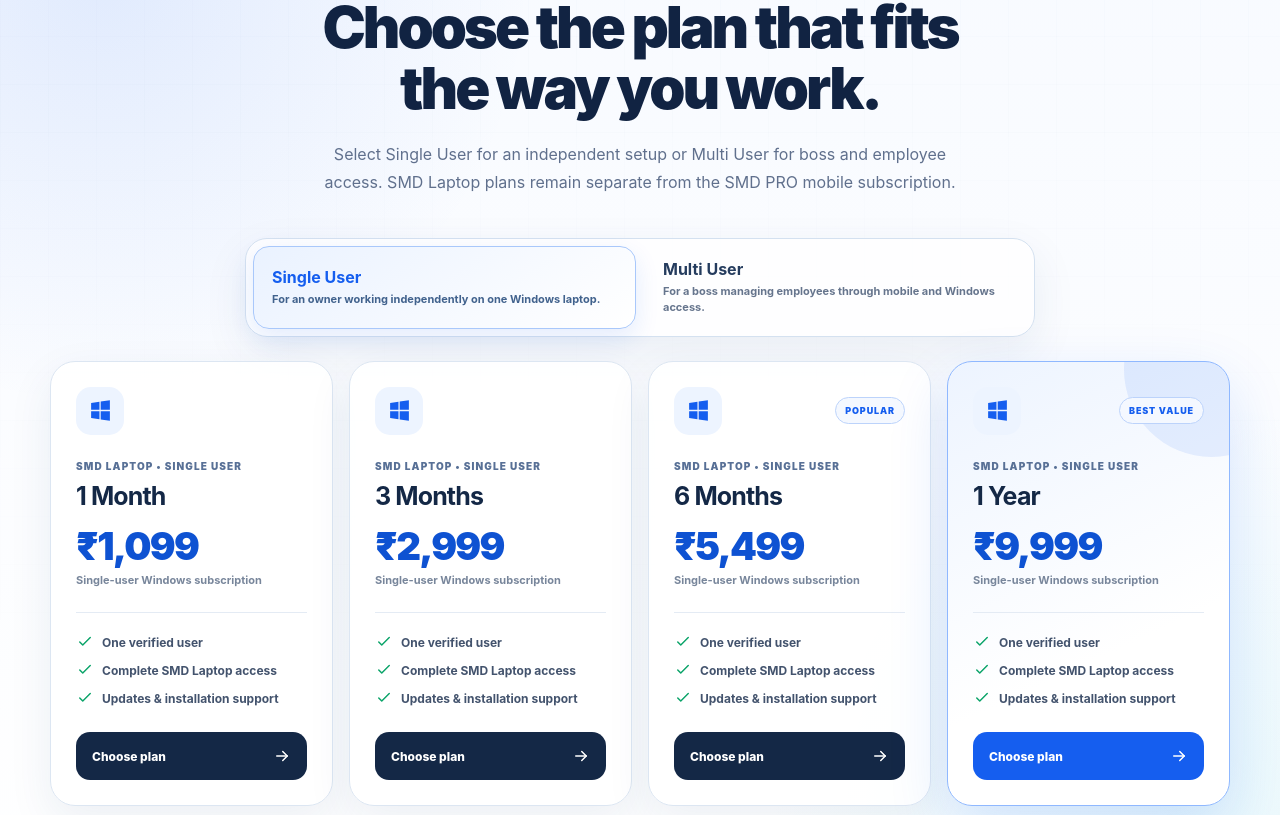
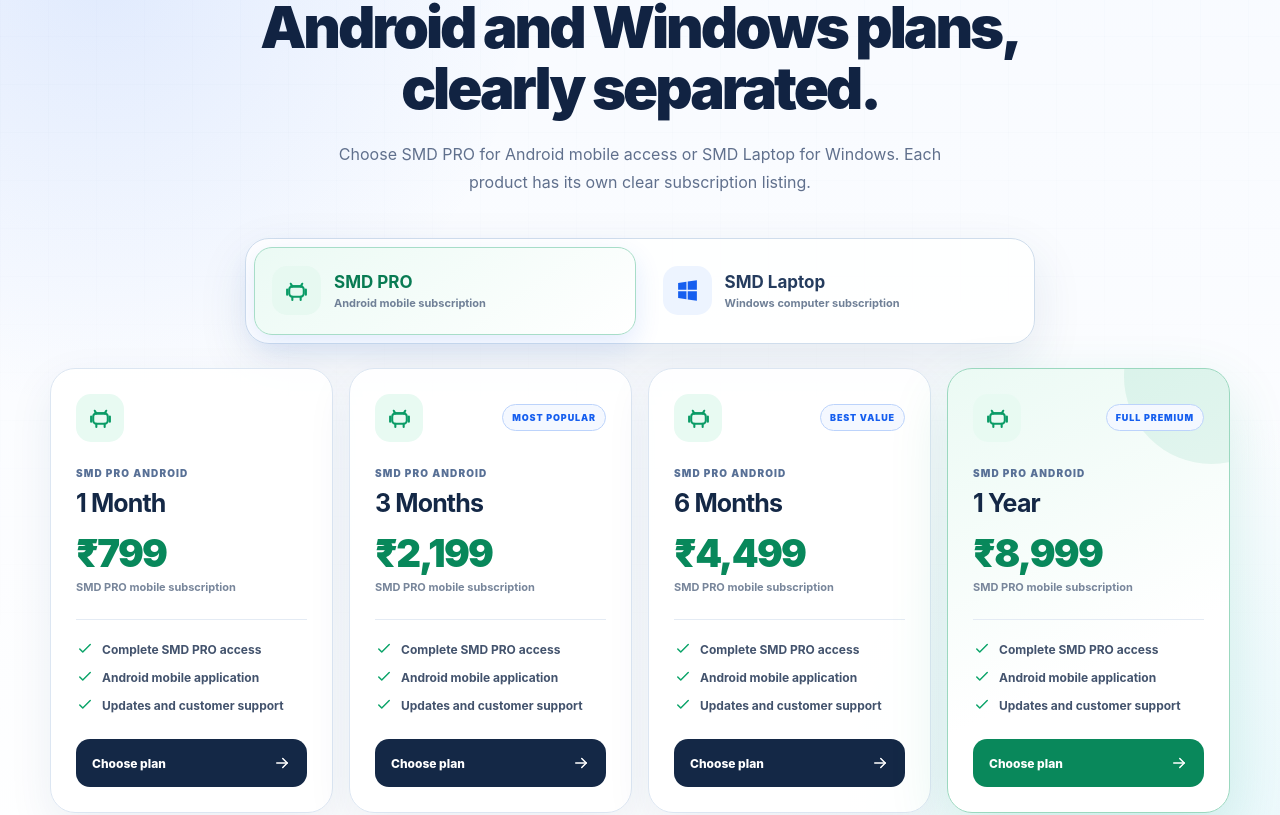
Before and after one commit to golokumar5-collab/smd-website, a React (Vite) app: page / in a window 1280 px wide. Shown: the part 1999-2814 px from the top of the page. Built offline with nearby package versions, Linux system fonts and the light colour scheme.

Commit message:
Add SMD PRO Android pricing plans

```diff
--- a/src/App.tsx
+++ b/src/App.tsx
@@ -57,6 +57,7 @@
 ];
 
 type LaptopPlanType = 'single' | 'multi';
+type PricingProduct = 'android' | 'laptop';
 
 type LaptopPlan = {
   duration: string;
@@ -78,6 +79,20 @@
     { duration: '6 Months', price: '₹6,699', badge: 'POPULAR' },
     { duration: '1 Year', price: '₹11,999', badge: 'BEST VALUE', featured: true },
   ],
+};
+
+const androidPlans: LaptopPlan[] = [
+  { duration: '1 Month', price: '₹799' },
+  { duration: '3 Months', price: '₹2,199', badge: 'MOST POPULAR' },
+  { duration: '6 Months', price: '₹4,499', badge: 'BEST VALUE' },
+  { duration: '1 Year', price: '₹8,999', badge: 'FULL PREMIUM', featured: true },
+];
+
+const androidPlanDetails = {
+  label: 'SMD PRO Android',
+  description: 'Premium mobile access for individual SMD PRO users.',
+  note: 'SMD PRO mobile subscription',
+  features: ['Complete SMD PRO access', 'Android mobile application', 'Updates and customer support'],
 };
 
 const laptopPlanDetails: Record<LaptopPlanType, {
@@ -139,6 +154,7 @@
 function App() {
   const [menuOpen, setMenuOpen] = useState(false);
   const [laptopView, setLaptopView] = useState<LaptopPreviewView>('jantri');
+  const [pricingProduct, setPricingProduct] = useState<PricingProduct>('android');
   const [pricingMode, setPricingMode] = useState<LaptopPlanType>('single');
 
   useEffect(() => {
@@ -150,6 +166,17 @@
   }, []);
 
   const closeMenu = () => setMenuOpen(false);
+  const showingAndroidPlans = pricingProduct === 'android';
+  const activePlans = showingAndroidPlans ? androidPlans : laptopPlans[pricingMode];
+  const activePlanLabel = showingAndroidPlans
+    ? androidPlanDetails.label
+    : `SMD Laptop ${laptopPlanDetails[pricingMode].label}`;
+  const activePlanNote = showingAndroidPlans
+    ? androidPlanDetails.note
+    : laptopPlanDetails[pricingMode].note;
+  const activePlanFeatures = showingAndroidPlans
+    ? androidPlanDetails.features
+    : laptopPlanDetails[pricingMode].features;
 
   return (
     <div className="site-shell">
@@ -284,14 +311,40 @@
         <section className="section laptop-pricing-section" id="laptop-pricing">
           <div className="container">
             <div className="section-heading centered-heading laptop-pricing-heading">
-              <p className="kicker">SMD Laptop subscriptions</p>
-              <h2>Choose the plan that fits<br />the way you work.</h2>
+              <p className="kicker">SMD subscriptions</p>
+              <h2>Android and Windows plans,<br />clearly separated.</h2>
               <p>
-                Select Single User for an independent setup or Multi User for boss and employee access.
-                SMD Laptop plans remain separate from the SMD PRO mobile subscription.
+                Choose SMD PRO for Android mobile access or SMD Laptop for Windows.
+                Each product has its own clear subscription listing.
               </p>
             </div>
 
+            <div className="pricing-product-switch" aria-label="Choose SMD subscription product">
+              <button
+                type="button"
+                className={pricingProduct === 'android' ? 'active android' : ''}
+                aria-pressed={pricingProduct === 'android'}
+                onClick={() => setPricingProduct('android')}
+              >
+                <span className="pricing-switch-icon"><AndroidMark /></span>
+                <span className="pricing-switch-copy">
+                  <strong>SMD PRO</strong><small>Android mobile subscription</small>
+                </span>
+              </button>
+              <button
+                type="button"
+                className={pricingProduct === 'laptop' ? 'active laptop' : ''}
+                aria-pressed={pricingProduct === 'laptop'}
+                onClick={() => setPricingProduct('laptop')}
+              >
+                <span className="pricing-switch-icon"><WindowsMark /></span>
+                <span className="pricing-switch-copy">
+                  <strong>SMD Laptop</strong><small>Windows computer subscription</small>
+                </span>
+              </button>
+            </div>
+
+            {!showingAndroidPlans && (
               <div className="laptop-pricing-switch" aria-label="Choose SMD Laptop user type">
                 {(['single', 'multi'] as LaptopPlanType[]).map((type) => (
                   <button
@@ -306,26 +359,32 @@
                   </button>
                 ))}
               </div>
+            )}
 
-            <div className="laptop-plan-grid" key={pricingMode}>
-              {laptopPlans[pricingMode].map((plan) => (
-                <article className={plan.featured ? 'laptop-plan-card featured' : 'laptop-plan-card'} key={plan.duration}>
+            <div className="laptop-plan-grid" key={`${pricingProduct}-${pricingMode}`}>
+              {activePlans.map((plan) => (
+                <article
+                  className={`laptop-plan-card${plan.featured ? ' featured' : ''}${showingAndroidPlans ? ' android-plan' : ''}`}
+                  key={plan.duration}
+                >
                   <div className="laptop-plan-topline">
-                    <span className="laptop-plan-icon"><WindowsMark /></span>
+                    <span className="laptop-plan-icon">
+                      {showingAndroidPlans ? <AndroidMark /> : <WindowsMark />}
+                    </span>
                     {plan.badge && <span className="laptop-plan-badge">{plan.badge}</span>}
                   </div>
-                  <p className="laptop-plan-product">SMD LAPTOP • {laptopPlanDetails[pricingMode].label.toUpperCase()}</p>
+                  <p className="laptop-plan-product">{activePlanLabel.toUpperCase()}</p>
                   <h3>{plan.duration}</h3>
                   <div className="laptop-plan-price">{plan.price}</div>
-                  <p className="laptop-plan-note">{laptopPlanDetails[pricingMode].note}</p>
+                  <p className="laptop-plan-note">{activePlanNote}</p>
                   <ul>
-                    {laptopPlanDetails[pricingMode].features.map((feature) => (
+                    {activePlanFeatures.map((feature) => (
                       <li key={feature}><CheckIcon /> {feature}</li>
                     ))}
                   </ul>
                   <a
                     className="laptop-plan-action"
-                    href={`https://wa.me/918448665366?text=${encodeURIComponent(`Hello SMD Support, I want the SMD Laptop ${laptopPlanDetails[pricingMode].label} ${plan.duration} plan for ${plan.price}.`)}`}
+                    href={`https://wa.me/918448665366?text=${encodeURIComponent(`Hello SMD Support, I want the ${activePlanLabel} ${plan.duration} plan for ${plan.price}.`)}`}
                     target="_blank"
                     rel="noreferrer"
                   >
@@ -336,7 +395,7 @@
             </div>
 
             <p className="laptop-pricing-footnote">
-              Select your user type before choosing a plan. All prices apply only to SMD Laptop for Windows.
+              Android and Windows subscriptions are separate. Select the correct product before choosing your plan.
             </p>
           </div>
         </section>
--- a/src/index.css
+++ b/src/index.css
@@ -401,9 +401,59 @@
 }
 .laptop-pricing-section .container { position: relative; }
 .laptop-pricing-heading > p:last-child { max-width: 710px; }
-.laptop-pricing-switch {
+.pricing-product-switch {
   max-width: 790px;
   margin: 42px auto 0;
+  display: grid;
+  grid-template-columns: repeat(2, minmax(0, 1fr));
+  gap: 9px;
+  border: 1px solid #cfddec;
+  border-radius: 24px;
+  padding: 8px;
+  background: rgba(255, 255, 255, .9);
+  box-shadow: 0 18px 50px rgba(30, 65, 112, .1);
+}
+.pricing-product-switch button {
+  min-width: 0;
+  min-height: 88px;
+  display: grid;
+  grid-template-columns: auto minmax(0, 1fr);
+  align-items: center;
+  gap: 13px;
+  border: 1px solid transparent;
+  border-radius: 18px;
+  padding: 13px 17px;
+  color: #63728a;
+  background: transparent;
+  text-align: left;
+  cursor: pointer;
+  transition: color 170ms ease, background-color 170ms ease, border-color 170ms ease, box-shadow 170ms ease;
+}
+.pricing-switch-icon {
+  width: 49px;
+  height: 49px;
+  display: grid;
+  place-items: center;
+  border-radius: 15px;
+  color: #155eef;
+  background: #edf4ff;
+}
+.pricing-switch-icon svg { width: 25px; height: 25px; }
+.pricing-switch-copy { min-width: 0; display: grid; gap: 4px; }
+.pricing-switch-copy strong { color: #253c5e; font-size: 17px; }
+.pricing-switch-copy small { color: #708097; font-size: 11px; font-weight: 700; }
+.pricing-product-switch button.active {
+  border-color: #a9c8fb;
+  background: linear-gradient(145deg, #eaf2ff, #fff);
+  box-shadow: 0 10px 27px rgba(21, 94, 239, .12);
+}
+.pricing-product-switch button.active strong { color: #155eef; }
+.pricing-product-switch button.active.android { border-color: #a7ddc8; background: linear-gradient(145deg, #ebfaf4, #fff); }
+.pricing-product-switch button.active.android .pricing-switch-icon { color: #0a9b66; background: #e7f9f1; }
+.pricing-product-switch button.active.android strong { color: #087b53; }
+.laptop-pricing-switch {
+  max-width: 680px;
+  margin: 14px auto 0;
   display: grid;
   grid-template-columns: repeat(2, minmax(0, 1fr));
   gap: 8px;
@@ -557,6 +607,11 @@
 }
 .laptop-plan-action:hover { transform: translateY(-2px); background: #155eef; }
 .laptop-plan-card.featured .laptop-plan-action { background: #155eef; }
+.laptop-plan-card.android-plan .laptop-plan-icon { color: #0a9b66; background: #e8faf2; }
+.laptop-plan-card.android-plan .laptop-plan-price { color: #08885b; }
+.laptop-plan-card.android-plan.featured { border-color: #9bd8bf; background: linear-gradient(155deg, #ebfaf4, #fff 64%); box-shadow: 0 22px 60px rgba(14, 165, 107, .14); }
+.laptop-plan-card.android-plan.featured::after { background: rgba(14, 165, 107, .09); }
+.laptop-plan-card.android-plan.featured .laptop-plan-action { background: #09885b; }
 .laptop-pricing-footnote {
   max-width: 750px;
   margin: 25px auto 0;
@@ -1682,7 +1737,10 @@
   .section-heading h2, .workflow-copy h2, .download-copy h2, .support-grid h2 { font-size: clamp(33px, 10vw, 44px); }
   .section-heading > p:last-child, .workflow-copy > p, .download-copy > p, .support-grid > div > p:last-child { font-size: 14px; }
   .product-grid { margin-top: 38px; }
-  .laptop-pricing-switch { margin-top: 32px; grid-template-columns: 1fr; border-radius: 19px; }
+  .pricing-product-switch { margin-top: 32px; grid-template-columns: 1fr; border-radius: 20px; }
+  .pricing-product-switch button { min-height: 78px; border-radius: 15px; padding: 11px 14px; }
+  .pricing-switch-icon { width: 45px; height: 45px; border-radius: 13px; }
+  .laptop-pricing-switch { grid-template-columns: 1fr; border-radius: 19px; }
   .laptop-pricing-switch button { min-height: 72px; border-radius: 14px; padding-inline: 15px; }
   .laptop-plan-grid { margin-top: 22px; grid-template-columns: 1fr; }
   .laptop-plan-card { border-radius: 21px; padding: 23px 21px; }
```
Lines whose indentation alone changed are shown as unchanged.
